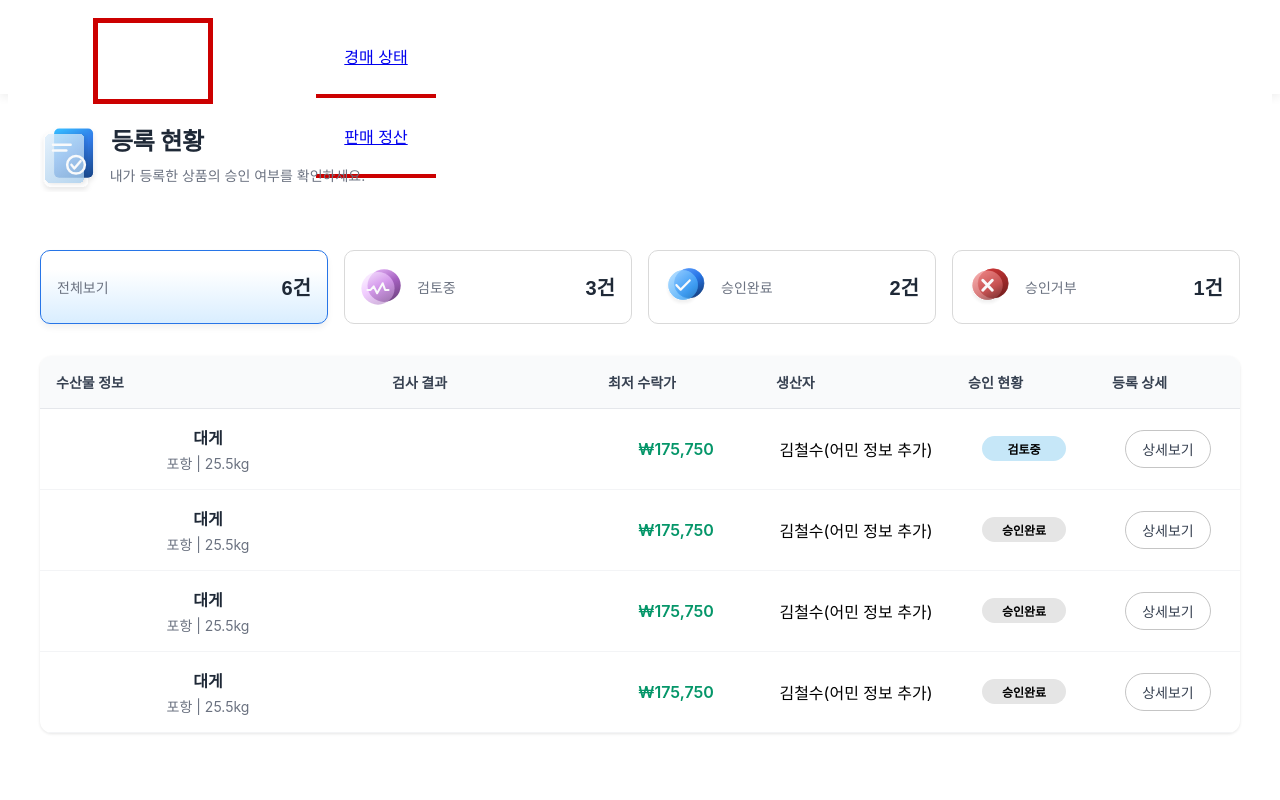
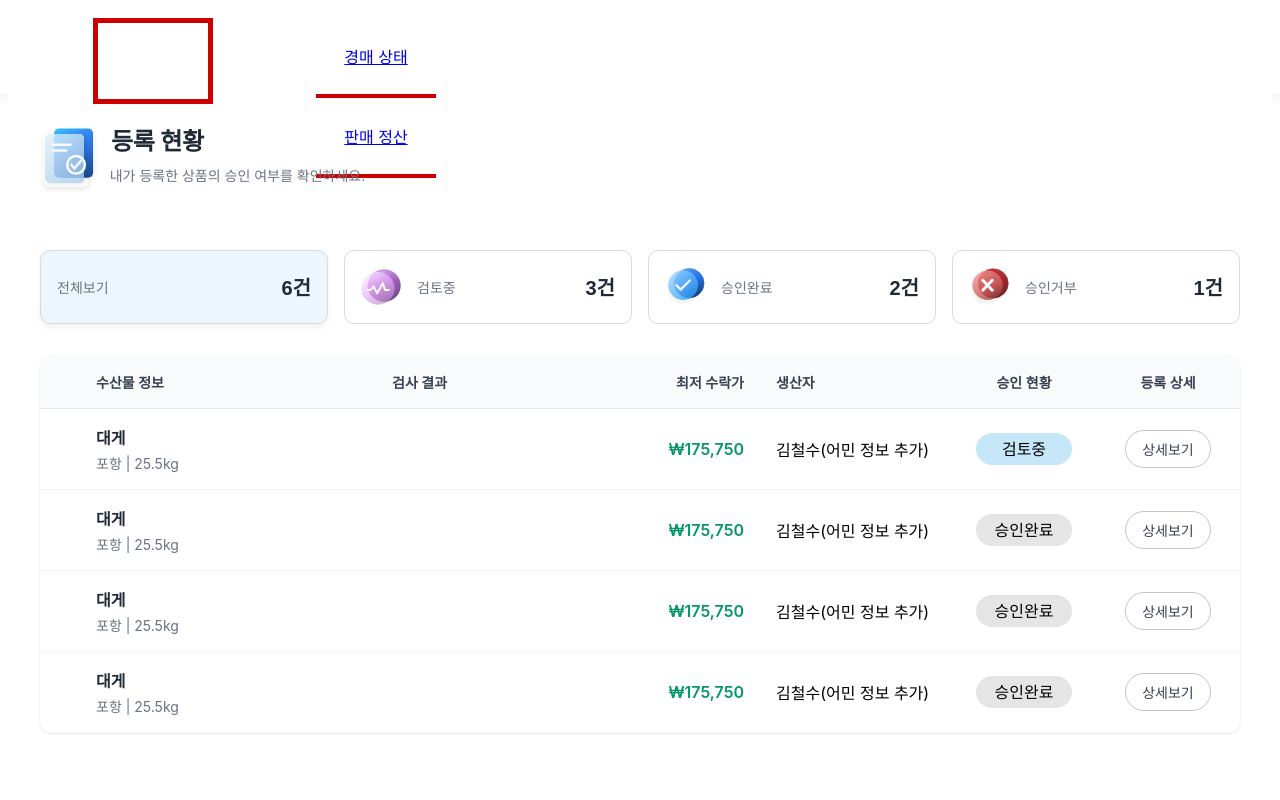
Before and after one commit to LikeLionHGU/TaxiDriver_Front, a React (Create React App) app: page /producermain in a window 1280 px wide. Shown: the top 800 px of the page. Built offline with nearby package versions, Linux system fonts and the light colour scheme; no server answers.

Commit message:
style: 어민메인페이지 테이블 레이아웃 수정

```diff
--- a/src/components/styles/product-table.module.css
+++ b/src/components/styles/product-table.module.css
@@ -54,6 +54,29 @@
   font-size: 0.875rem;
   border-bottom: 1px solid #e5e7eb;
 }
+
+/* 헤더와 바디 모두 가운데 높이 정렬 */
+.table th,
+.table td {
+  vertical-align: middle;   /* ← th에도 추가! */
+}
+
+/* 첫 번째 열(수산물 정보)만 여백 추가 */
+.table th:first-child,
+.table td:first-child {
+  padding-left: 3.5rem; /* 원하는 만큼 (기본 1rem → 1.5rem 정도) */
+}
+
+
+/* 열별 가로 정렬 (헤더/바디 동일하게) */
+.table th:nth-child(1), .table td:nth-child(1) { text-align: left;  }  /* 수산물 정보 */
+.table th:nth-child(2), .table td:nth-child(2) { text-align: left;  }  /* 검사 결과   */
+.table th:nth-child(3), .table td:nth-child(3) { text-align: right; }  /* 최저 수락가 (숫자/통화는 보통 오른쪽) */
+.table th:nth-child(4), .table td:nth-child(4) { text-align: left;  }  /* 생산자      */
+.table th:nth-child(5), .table td:nth-child(5) { text-align: center;}  /* 승인 현황 (뱃지 중앙) */
+.table th:nth-child(6), .table td:nth-child(6) { text-align: center;}  /* 등록 상세 (버튼 중앙) */
+
+
 .tableHeader:empty {
   display: none;
   padding: 0;
@@ -110,20 +133,20 @@
   font-size: 0.875rem;
   cursor: pointer;
   transition: background-color 0.2s;
+  display: inline-block;
+  white-space: nowrap;
 }
 
 .detailBtn:hover {
-  background: #e5e7eb;
+  background: #ECF6FF;
 }
 
 .statusBadge {
-  padding: 0.25rem 0.75rem;
-  border-radius: 20px;
-  font-size: 0.75rem;
-  font-weight: 600;
+  display: inline-block;
+  min-width: 72px;        /* 살짝 넓혀주면 폭이 일정해져서 더 안정적 */
   text-align: center;
-  display: inline-block;
-  min-width: 60px;
+  line-height: 1;         /* 높이 흔들림 방지 */
+  padding: 0.5rem 0.75rem;
 }
 
 .statusPending {
--- a/src/components/styles/stats-cards.module.css
+++ b/src/components/styles/stats-cards.module.css
@@ -39,11 +39,12 @@
 
 /* 전체보기(active) */
 .cardActiveAll {
-  --border-color: #2775E7;
-  background:
-    linear-gradient(180deg, rgba(219,236,250,0) 25.77%, rgba(174,218,255,0.7) 136.54%),
-    rgba(255,255,255,0.85);
-  box-shadow: 0 4px 7.2px -1px rgba(0,0,0,0.07);
+ border-radius: 10px;
+ border: 1px solid var(--, #2775E7);
+ background: #ECF6FF;
+
+ /* 아이콘 그림자 2 */
+ box-shadow: 0 4px 7.2px -1px rgba(0, 0, 0, 0.07);
 }
 
 /* 검토중(active) */
```
